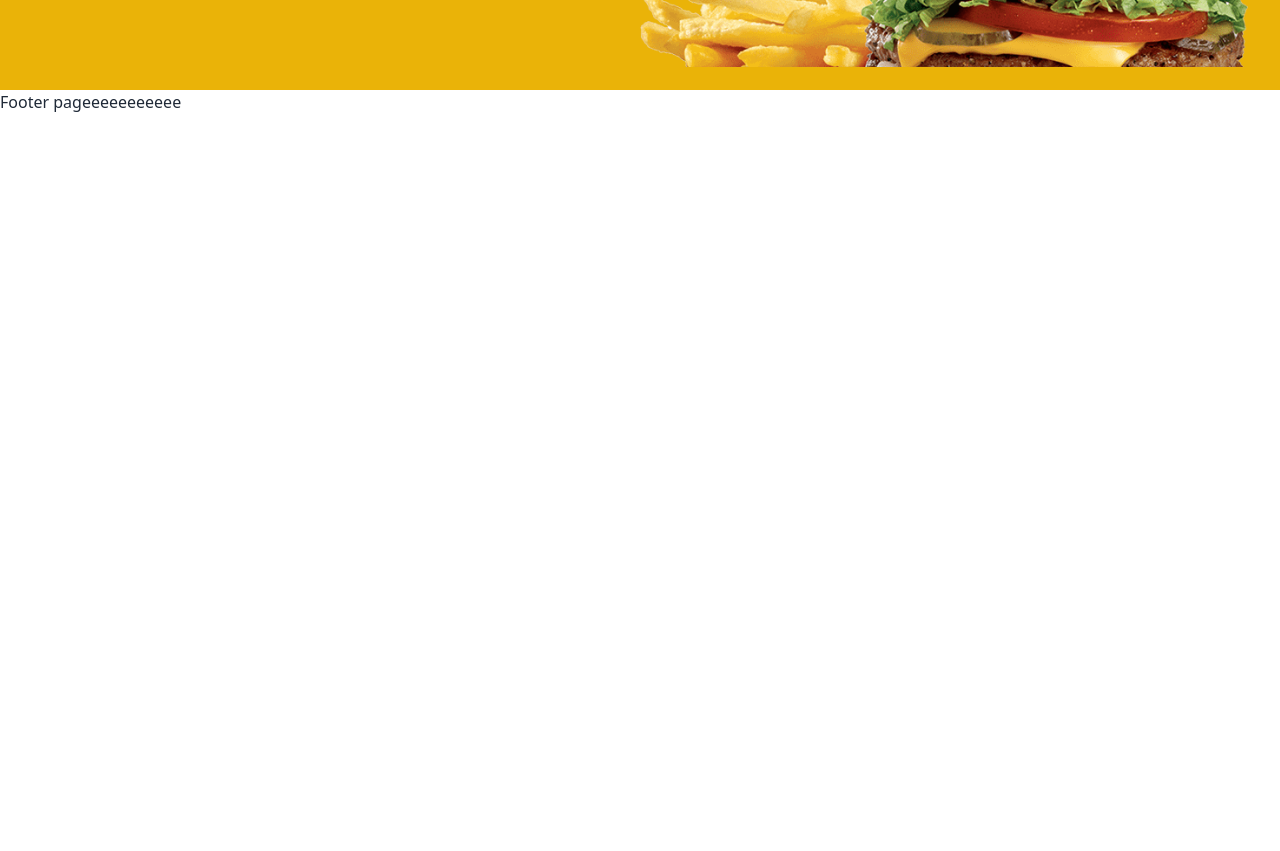
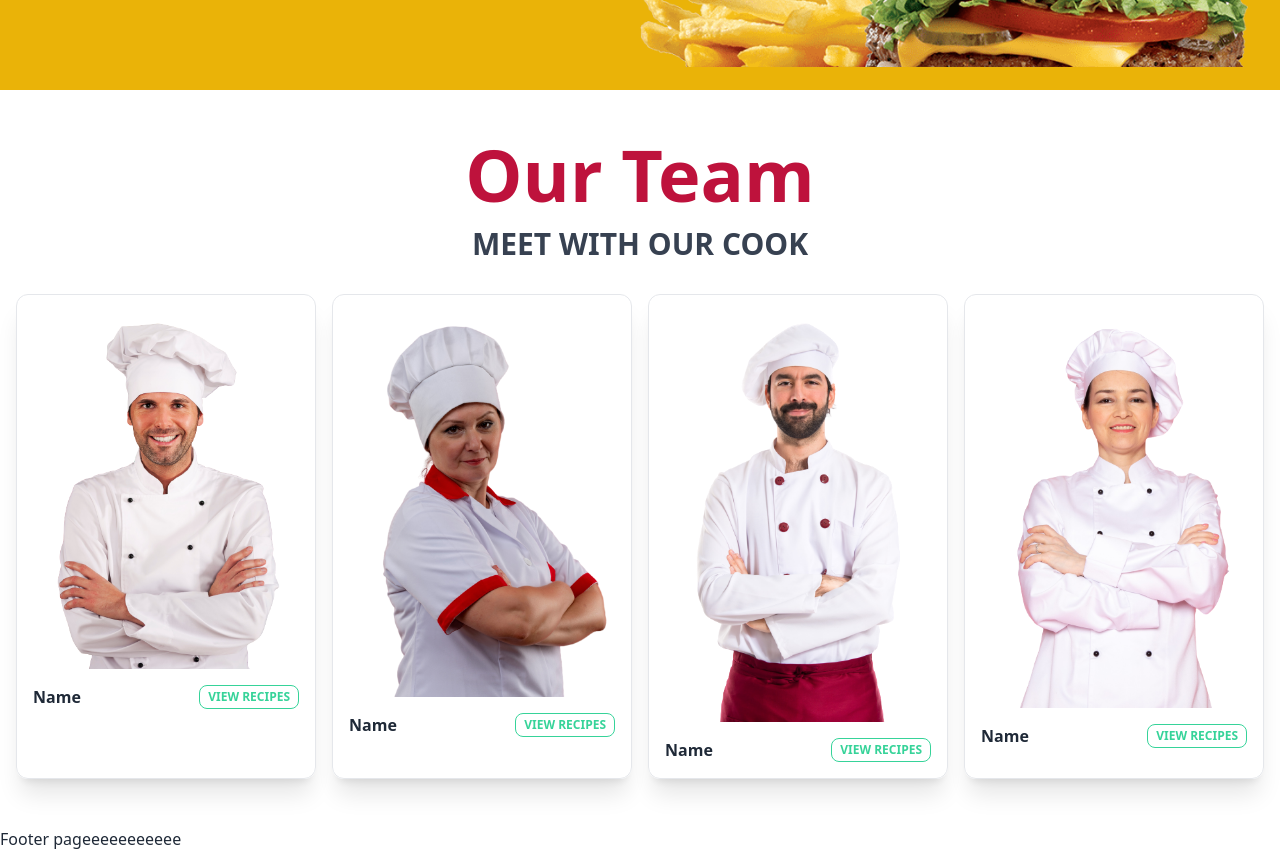
Before and after one commit to sumon2807/chef-recipe-hunter-client-side, a React (Vite) app: page / in a window 1280 px wide. Shown: the part 2800-3651 px from the top of the page. Before the commit the page ends 2914 px from the top, so only its background shows below. Built offline with nearby package versions, Linux system fonts and the light colour scheme; no server answers.

Commit message:
Our Team section is ready for UI with a view recipes button

```diff
--- a/src/Pages/Home/Discount/Save.jsx
+++ b/src/Pages/Home/Discount/Save.jsx
@@ -1,5 +1,4 @@
 import React from 'react';
-import { Link } from 'react-router-dom';
 
 const Save = () => {
     return (
--- a/src/Pages/Home/Home.jsx
+++ b/src/Pages/Home/Home.jsx
@@ -2,6 +2,7 @@ import React from 'react';
 import Story from './Story/Story';
 import OurManu from './OurManu/OurManu';
 import Save from './Discount/Save';
+import OurTeam from './OurTeam/OurTeam';
 
 const Home = () => {
     return (
@@ -79,6 +80,7 @@ const Home = () => {
                 <Story></Story>
                 <OurManu></OurManu>
                 <Save></Save>
+                <OurTeam></OurTeam>
             </section>
         </div>
     );
--- a/src/Pages/Home/OurManu/OurManu.jsx
+++ b/src/Pages/Home/OurManu/OurManu.jsx
@@ -2,7 +2,7 @@ import React from 'react';
 
 const OurManu = () => {
     return (
-        <div className='my-12 mx-4'>
+        <div className='lg:my-12 lg:mx-4'>
             <div className='text-center mb-8'>
                 <h1 className='text-7xl font-extrabold text-rose-700 mb-4'>Our Menu</h1>
                 <h3 className='text-3xl font-bold text-gray-700 mb-4'>EXPLORE OUR FOODS</h3>
--- /dev/null
+++ b/src/Pages/Home/OurTeam/OurTeam.jsx
@@ -0,0 +1,44 @@
+import React from 'react';
+
+const OurTeam = () => {
+    return (
+        <div className='lg:my-12 lg:mx-4'>
+            <div className='text-center mb-8'>
+                <h1 className='text-7xl font-extrabold text-rose-700 mb-4'>Our Team</h1>
+                <h3 className='text-3xl font-bold text-gray-700 mb-4'>MEET WITH OUR COOK</h3>
+            </div>
+            <div className='grid lg:grid-cols-4 my-8 gap-4'>
+                <div className='border rounded-xl shadow-xl p-4'>
+                    <img className='rounded-lg' src="../../../../public/assets/images/chef1-removebg-preview.png" alt="" />
+                    <div className='flex justify-between mt-4'>
+                        <h3 className='font-semibold'>Name</h3>
+                        <button className='btn btn-outline btn-success btn-xs'>View Recipes</button>
+                    </div>
+                </div>
+                <div className='border rounded-xl shadow-xl p-4'>
+                    <img className='rounded-lg' src="../../../../public/assets/images/chef3-removebg-preview.png" alt="" />
+                    <div className='flex justify-between mt-4'>
+                        <h3 className='font-semibold'>Name</h3>
+                        <button className='btn btn-outline btn-success btn-xs'>View Recipes</button>
+                    </div>
+                </div>
+                <div className='border rounded-xl shadow-xl p-4'>
+                    <img className='rounded-lg' src="../../../../public/assets/images/chef2-removebg-preview.png" alt="" />
+                    <div className='flex justify-between mt-4'>
+                        <h3 className='font-semibold'>Name</h3>
+                        <button className='btn btn-outline btn-success btn-xs'>View Recipes</button>
+                    </div>
+                </div>
+                <div className='border rounded-xl shadow-xl p-4'>
+                    <img className='rounded-lg' src="../../../../public/assets/images/chef4-removebg-preview.png" alt="" />
+                    <div className='flex justify-between mt-4'>
+                        <h3 className='font-semibold'>Name</h3>
+                        <button className='btn btn-outline btn-success btn-xs'>View Recipes</button>
+                    </div>
+                </div>
+            </div>
+        </div>
+    );
+};
+
+export default OurTeam;
```
